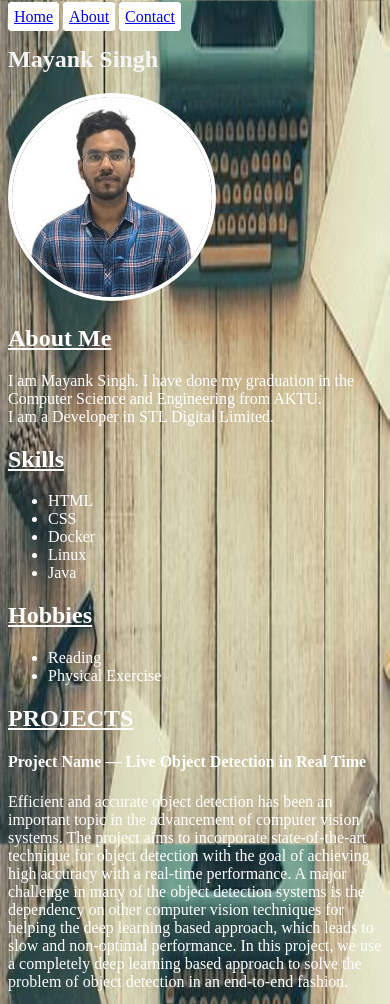
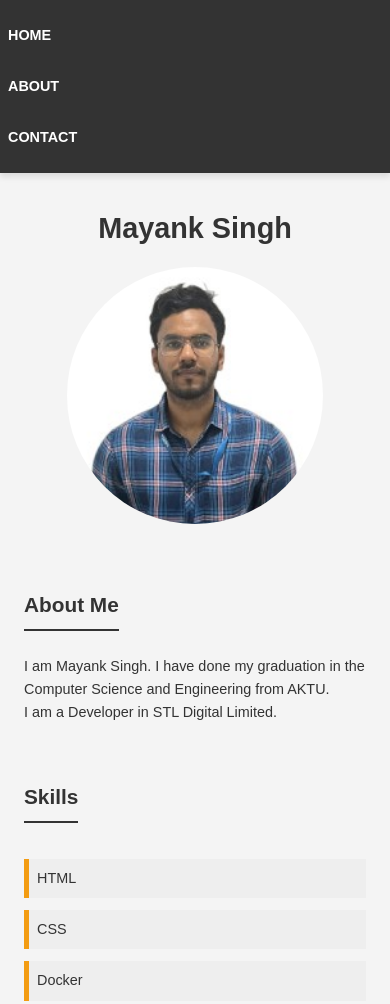
Before and after one commit to misterwyed/Portfolio, a plain HTML site: page index.html in a window 390 px wide. Shown: the top 1004 px of the page. Drawn offline with Linux system fonts and the light colour scheme.

Commit message:
Update styles.css

```diff
--- a/styles.css
+++ b/styles.css
@@ -1,38 +1,265 @@
+/* General Reset and Global Styles */
+* {
+  margin: 0;
+  padding: 0;
+  box-sizing: border-box;
+  font-family: 'Poppins', sans-serif;
+}
 
-header>nav>a{
-    border: 2px solid white;
-    border-radius: 4px;
-    padding: 4px;
-    background-color: white;
+html {
+  font-size: 100%;
+  scroll-behavior: smooth;
 }
-body{
-    background-image: url(background3.jpg);
-    background-repeat: no-repeat;
-    background-size: 100%;
-    background-attachment: fixed;
+
+body {
+  line-height: 1.6;
+  background-color: #f4f4f4;
+  color: #333;
 }
-section>h1{
-    color: whitesmoke;
+
+/* Header and Navigation */
+header {
+  background-color: #333;
+  color: #fff;
+  padding: 1rem 0;
+
+  top: 0;
+  z-index: 1000;
+  box-shadow: 0 4px 6px rgba(0, 0, 0, 0.1);
 }
-#profile-pic{
-    border: 4px solid white;
-    border-radius: 50%;
+
+#Logo {
+  width: 60px; /* Adjust the size of the logo */
+  height: auto;
+  object-fit: cover; /* Ensure the image scales properly */
+  margin: 0;
 }
+
+
+nav {
+  display: flex;
+  justify-content: center;
+  gap: 1rem;
+}
+
+nav a {
+  color: white;
+  padding: 0.75rem 1rem;
+  text-decoration: none;
+  text-transform: uppercase;
+  font-weight: bold;
+  transition: color 0.3s ease;
+  font-size: 1rem;
+}
+
+nav a:hover {
+  color: #f39c12;
+}
+css
+Copy code
+a {
+  text-decoration: none;
+  color: inherit;
+}
+
+a {
+  text-decoration: none;
+  color: #333;
+}
+/* Main Content */
+main {
+  max-width: 1000px;
+  margin: 2rem auto;
+  padding: 0 1.5rem;
+}
+
+h1, h2 {
+  text-align: center;
+  color: #333;
+  margin-bottom: 1rem;
+}
+
+h1 {
+  font-size: 2.5rem;
+}
+
+h2 {
+  font-size: 1.8rem;
+  margin: 1.5rem 0;
+  padding-bottom: 0.5rem;
+  border-bottom: 2px solid #333;
+  display: inline-block;
+}
+
+section {
+  margin-bottom: 2.5rem;
+}
+
+/* Profile Image Styling */
+#profile-pic {
+  display: block;
+  margin: 0 auto;
+  border-radius: 50%;
+  width: 40%;
+  max-width: 300px;
+  height: auto;
+  object-fit: cover;
+  transition: transform 0.3s ease;
+}
+
+#profile-pic:hover {
+  transform: scale(1.1);
+}
+
+/* Article and List Styling */
+article {
+  margin-bottom: 2rem;
+}
+
+ul {
+  list-style-type: none;
+  padding: 0;
+}
+
+ul li {
+  background-color: #eee;
+  padding: 0.75rem;
+  margin: 0.75rem 0;
+  border-left: 5px solid #f39c12;
+  font-size: 1.1rem;
+  transition: background 0.3s ease;
+}
+
+ul li:hover {
+  background-color: #f39c12;
+  color: #fff;
+}
+
+/* Footer Styling */
 footer {
-    position: relative;
-    bottom: 0;
-    width: 100%;
-    height: auto;
-    text-align: center;
-    background-color: aqua;
+  background-color: #333;
+  color: white;
+  text-align: center;
+  padding: 2rem 0;
+}
+/* Skills Section - Display in Two Rows */
+#skills-list {
+  display: flex;
+  flex-wrap: wrap;
+  justify-content: center;
+  gap: 1rem; /* Add space between the items */
+}
+
+#skills-list li {
+  flex: 1 1 45%; /* Make each skill take up 45% of the container width */
+  background-color: #eee;
+  padding: 0.75rem;
+  margin: 0.75rem 0;
+  border-left: 5px solid #f39c12;
+  font-size: 1.1rem;
+  text-align: center; /* Center align the skill text */
+  transition: background 0.3s ease;
+}
+
+#skills-list li:hover {
+  background-color: #f39c12;
+  color: #fff;
+}
+
+footer a {
+  color: #f39c12;
+  text-decoration: none;
+  font-weight: bold;
+}
+
+footer a:hover {
+  text-decoration: underline;
+}
+
+#icon {
+  width: 20px;
+  vertical-align: middle;
+  margin-right: 8px;
+}
+
+/* Responsive Media Queries */
+@media (max-width: 1200px) {
+  body {
+      font-size: 95%;
   }
-  section{
-    color:white;
+
+  h1 {
+      font-size: 2.25rem;
   }
-  #icon{
-    height: 13px;
-    width: 16px;
+
+  h2 {
+      font-size: 1.6rem;
   }
-  h2{
-   text-decoration: underline ;
+
+  #profile-pic {
+      width: 50%;
   }
+
+  nav {
+      gap: 0.75rem;
+  }
+
+  nav a {
+      font-size: 0.95rem;
+  }
+}
+
+@media (max-width: 768px) {
+  nav {
+      flex-direction: column;
+  }
+
+  nav a {
+      padding: 0.5rem;
+      font-size: 0.9rem;
+  }
+
+  h1 {
+      font-size: 2rem;
+  }
+
+  h2 {
+      font-size: 1.5rem;
+  }
+
+  #profile-pic {
+      width: 60%;
+  }
+
+  ul li {
+      font-size: 1rem;
+      padding: 0.6rem;
+  }
+}
+
+@media (max-width: 480px) {
+  body {
+      font-size: 90%;
+  }
+
+  h1 {
+      font-size: 1.8rem;
+  }
+
+  h2 {
+      font-size: 1.3rem;
+  }
+
+  #profile-pic {
+      width: 75%;
+  }
+
+  ul li {
+      font-size: 0.9rem;
+      padding: 0.5rem;
+  }
+
+  footer {
+      padding: 1.5rem 0;
+  }
+}
```
